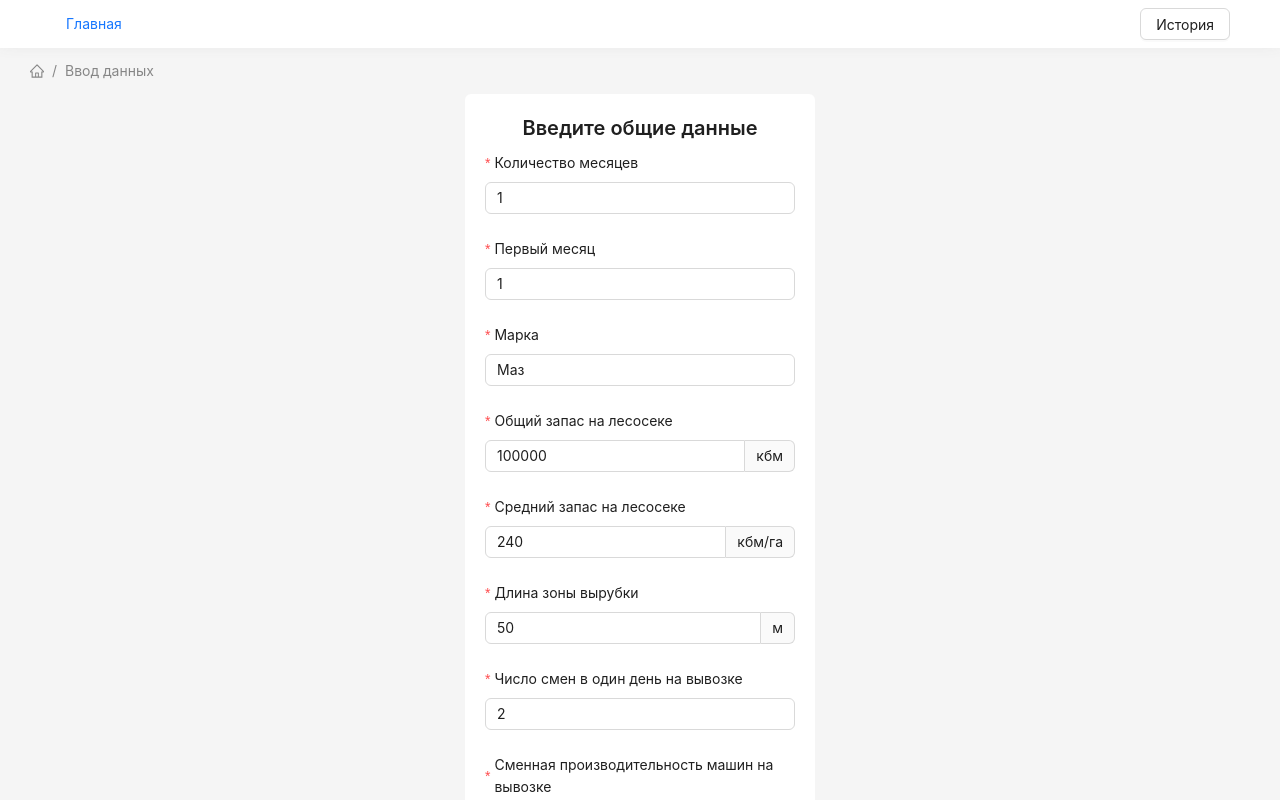
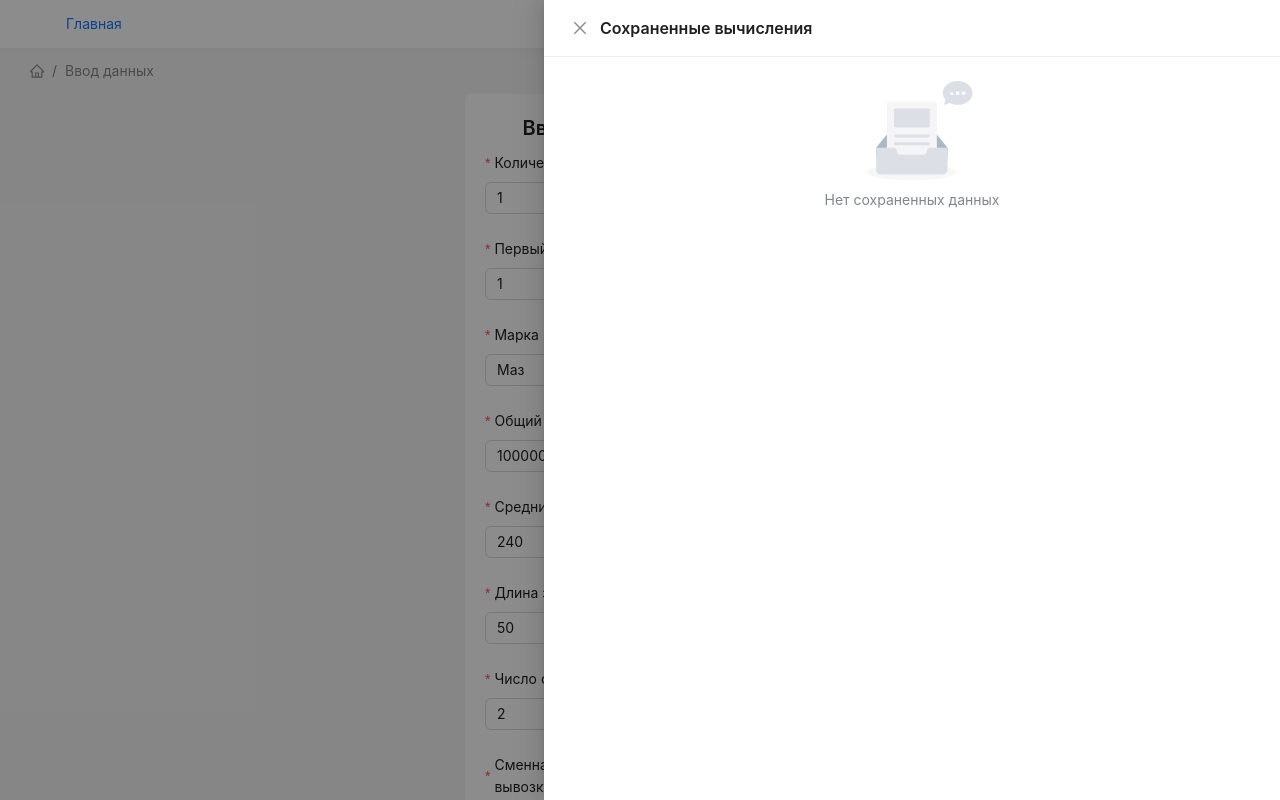
Before and after one commit to neseronn/TreeReactProject, a React (Create React App) app: page / in a window 1280 px wide. Both pictures are taken after a click on the button "История". Shown: the top 800 px of the page. Built offline with nearby package versions, Linux system fonts and the light colour scheme.

Commit message:
feat: add history drawer with empty and history slice

```diff
--- a/src/App.tsx
+++ b/src/App.tsx
@@ -1,10 +1,15 @@
 import { Routes, Route, useLocation, Link } from 'react-router-dom';
-import { HomeOutlined } from '@ant-design/icons';
-import { Breadcrumb, Layout, Menu, theme, Button } from 'antd';
+import {
+  DownloadOutlined,
+  HistoryOutlined,
+  HomeOutlined,
+  SaveOutlined,
+} from '@ant-design/icons';
+import { Breadcrumb, Layout, Menu, theme, Button, Drawer, Empty } from 'antd';
 import CommonForm from './components/CommonForm';
 import DataEntry from './pages/DataEntry';
 import ResultsPage from './pages/ResultsPage';
-import React, { useRef, useEffect } from 'react';
+import React, { useRef, useEffect, useState } from 'react';
 import generatePDF from 'react-to-pdf';
 
 const { Header, Content, Footer } = Layout;
@@ -17,6 +22,14 @@ function App() {
   const location = useLocation();
   const pathSnippets = location.pathname.split('/').filter((i) => i);
   const ref = useRef<HTMLDivElement | null>(null);
+
+  const [openHistory, setOpenHistory] = useState<boolean>(false);
+  const showDrawer = () => {
+    setOpenHistory(true);
+  };
+  const onClose = () => {
+    setOpenHistory(false);
+  };
 
   useEffect(() => {
     // console.log(extraBreadcrumbItems);
@@ -75,12 +88,15 @@ function App() {
         {location.pathname === '/results' && (
           <Button
             type='primary'
+            icon={<DownloadOutlined />}
             onClick={() => generatePDF(ref, { filename: 'page.pdf' })}>
             Скачать PDF
           </Button>
         )}
 
-        <Button>История</Button>
+        <Button icon={<HistoryOutlined />} onClick={showDrawer}>
+          История
+        </Button>
       </Header>
       <Content
         style={{
@@ -116,6 +132,18 @@ function App() {
           </div>
         </div>
       </Content>
+      <Drawer
+        size='large'
+        title='Сохраненные вычисления'
+        placement='right'
+        onClose={onClose}
+        open={openHistory}>
+        <Empty
+          description={
+            <span style={{ color: '#80878f' }}>Нет сохраненных данных</span>
+          }
+        />
+      </Drawer>
       {/* <Footer
         style={{
           textAlign: 'center',
--- a/src/components/MonthsFormList.tsx
+++ b/src/components/MonthsFormList.tsx
@@ -23,7 +23,7 @@ import {
   changeCommonData,
   changeDataMonthInfo,
 } from '../store/inputSlice';
-import { CloseOutlined } from '@ant-design/icons';
+import { CalculatorOutlined, CloseOutlined } from '@ant-design/icons';
 import { setCalculated } from '../store/resultSlice';
 import { techSystem, calcMonthNames } from '../common/index';
 
@@ -191,7 +191,11 @@ const MonthsFormList: React.FC<MonthsFormListProps> = ({
           <Title level={3} style={{ textAlign: 'center' }}>
             Введите данные по машинам
           </Title>
-          <Button type='primary' htmlType='submit' loading={loadBtn}>
+          <Button
+            type='primary'
+            icon={isCalculated ? '' : <CalculatorOutlined />}
+            htmlType='submit'
+            loading={loadBtn}>
             {isCalculated ? 'Перейти к расчетам' : 'Выполнить расчеты'}
           </Button>
         </div>
--- a/src/index.css
+++ b/src/index.css
@@ -25,7 +25,7 @@ html {
   height: 100vh; */
   /* max-height: 100%; */
   /* width: 100%; */
-  overflow-x: auto;
+  /* overflow-x: auto; */
   /* overflow-y: auto; */
 }
 
--- /dev/null
+++ b/src/types/history-types.ts
@@ -0,0 +1,6 @@
+export interface Save {
+  id: number;
+  name: string;
+  comment: string;
+  date: string;
+}
```
Also changed, not shown: src/store/historySlice.ts (added, +61 -0 lines).
